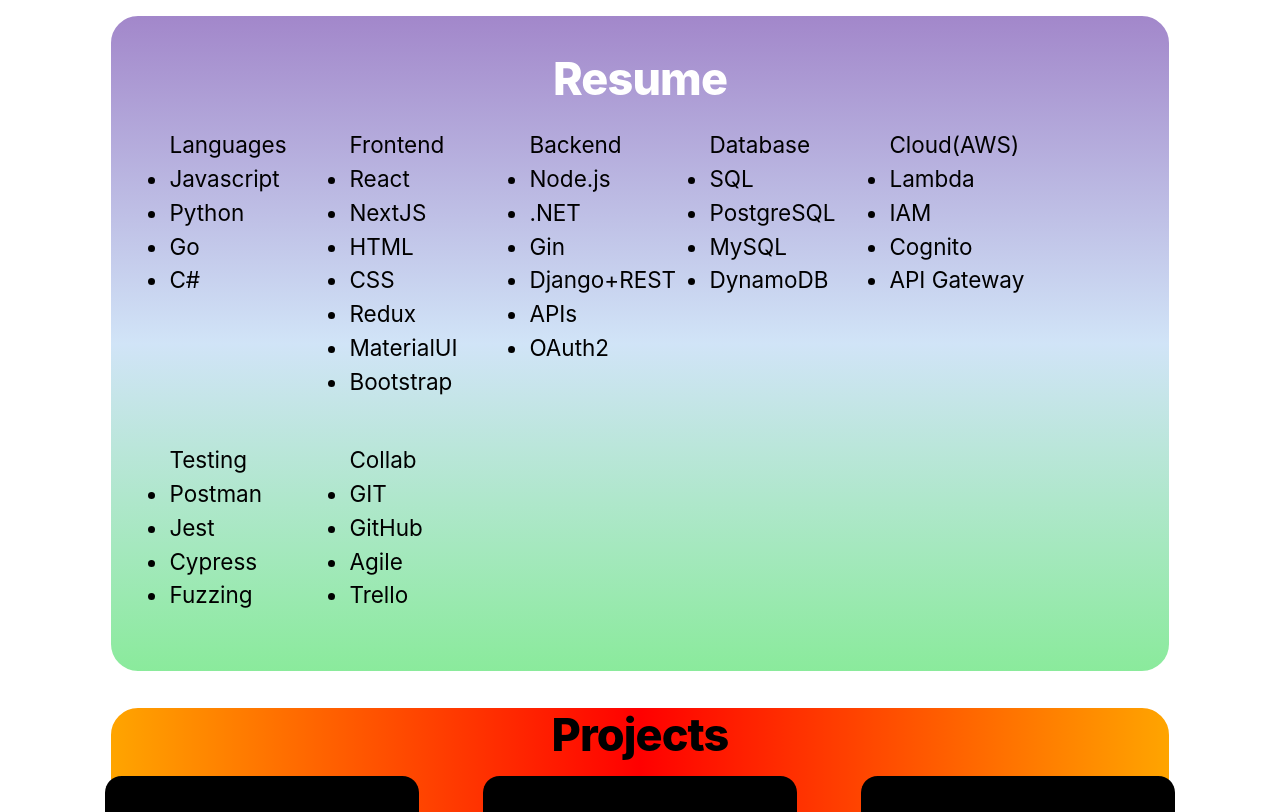
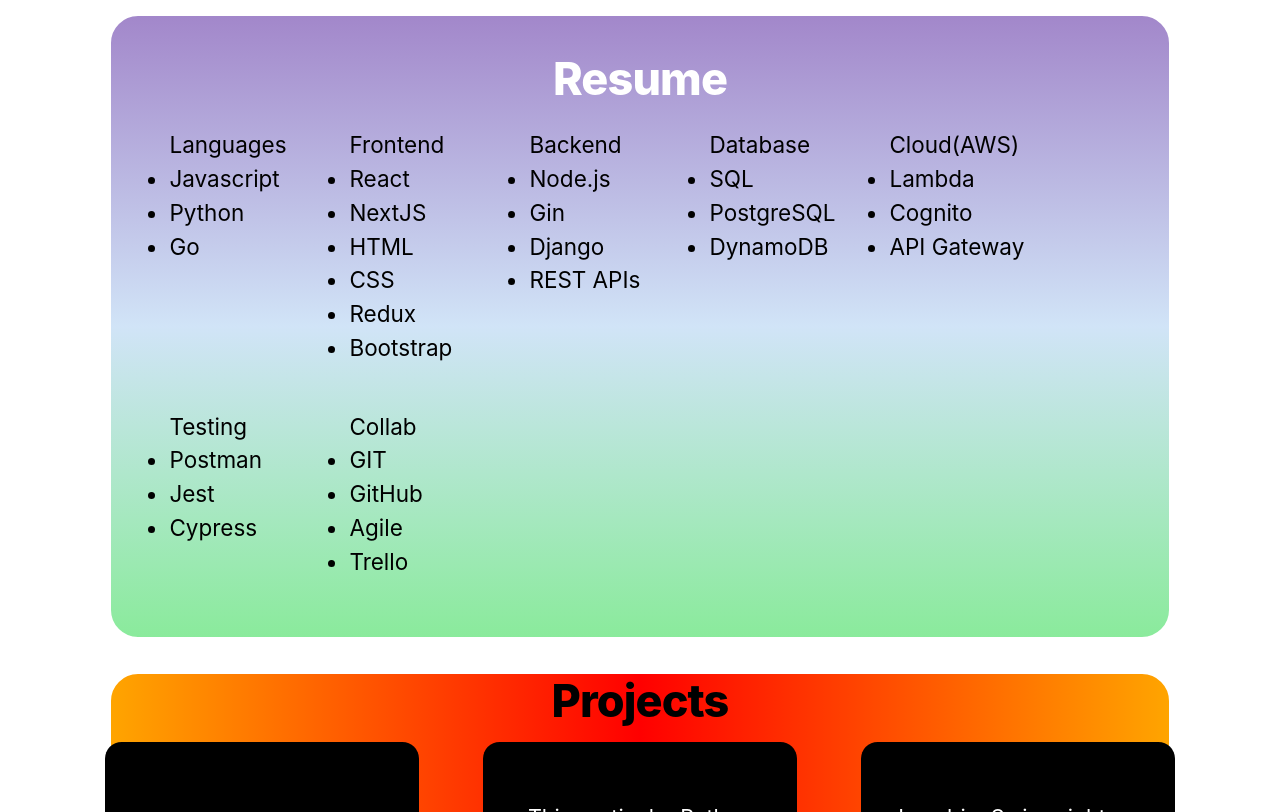
Before and after one commit to kjensen19/nextJSPortfolio, a Next.js app: page / in a window 1280 px wide. Shown: the part 520-1332 px from the top of the page. Built offline with nearby package versions, Linux system fonts and the light colour scheme.

Commit message:
trimmed skills

```diff
--- a/pages/index.js
+++ b/pages/index.js
@@ -57,12 +57,12 @@ export default function Home({ allPostsData }) {
             <div className={homeStyles.skillsContainer}>
               <header className={utilStyles.heading2Xl} ><a download href={'KyleJensenResume.pdf'}>Resume</a></header>
               <div className={homeStyles.skillsLists}>
-                <ul className={homeStyles.skills}>Languages <li>Javascript</li><li>Python</li><li>Go</li><li>C#</li></ul>
-                <ul className={homeStyles.skills}>Frontend <li>React</li><li>NextJS</li><li>HTML</li><li>CSS</li><li>Redux</li><li>MaterialUI</li><li>Bootstrap</li></ul>
-                <ul className={homeStyles.skills}>Backend <li>Node.js</li><li>.NET</li><li>Gin</li><li>Django+REST</li><li>APIs</li><li>OAuth2</li></ul>
-                <ul className={homeStyles.skills}>Database <li>SQL</li><li>PostgreSQL</li><li>MySQL</li><li>DynamoDB</li></ul>
-                <ul className={homeStyles.skills}>Cloud(AWS) <li>Lambda</li><li>IAM</li><li>Cognito</li><li>API Gateway</li></ul>
-                <ul className={homeStyles.skills}>Testing <li>Postman</li><li>Jest</li><li>Cypress</li><li>Fuzzing</li></ul>
+                <ul className={homeStyles.skills}>Languages <li>Javascript</li><li>Python</li><li>Go</li></ul>
+                <ul className={homeStyles.skills}>Frontend <li>React</li><li>NextJS</li><li>HTML</li><li>CSS</li><li>Redux</li><li>Bootstrap</li></ul>
+                <ul className={homeStyles.skills}>Backend <li>Node.js</li><li>Gin</li><li>Django</li><li>REST APIs</li></ul>
+                <ul className={homeStyles.skills}>Database <li>SQL</li><li>PostgreSQL</li><li>DynamoDB</li></ul>
+                <ul className={homeStyles.skills}>Cloud(AWS) <li>Lambda</li><li>Cognito</li><li>API Gateway</li></ul>
+                <ul className={homeStyles.skills}>Testing <li>Postman</li><li>Jest</li><li>Cypress</li></ul>
                 <ul className={homeStyles.skills}>Collab <li>GIT</li><li>GitHub</li><li>Agile</li><li>Trello</li></ul>
               </div>
             </div>
```
